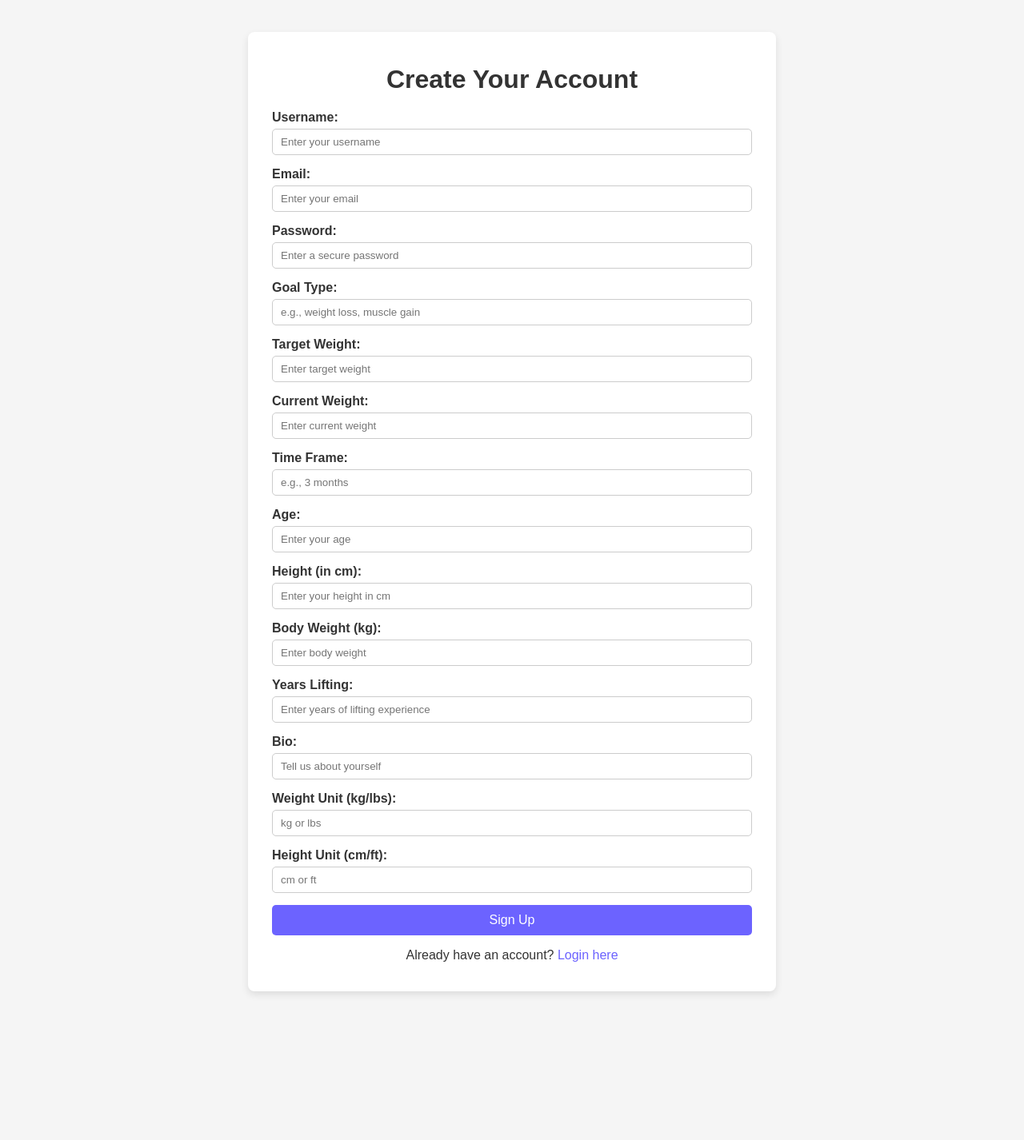
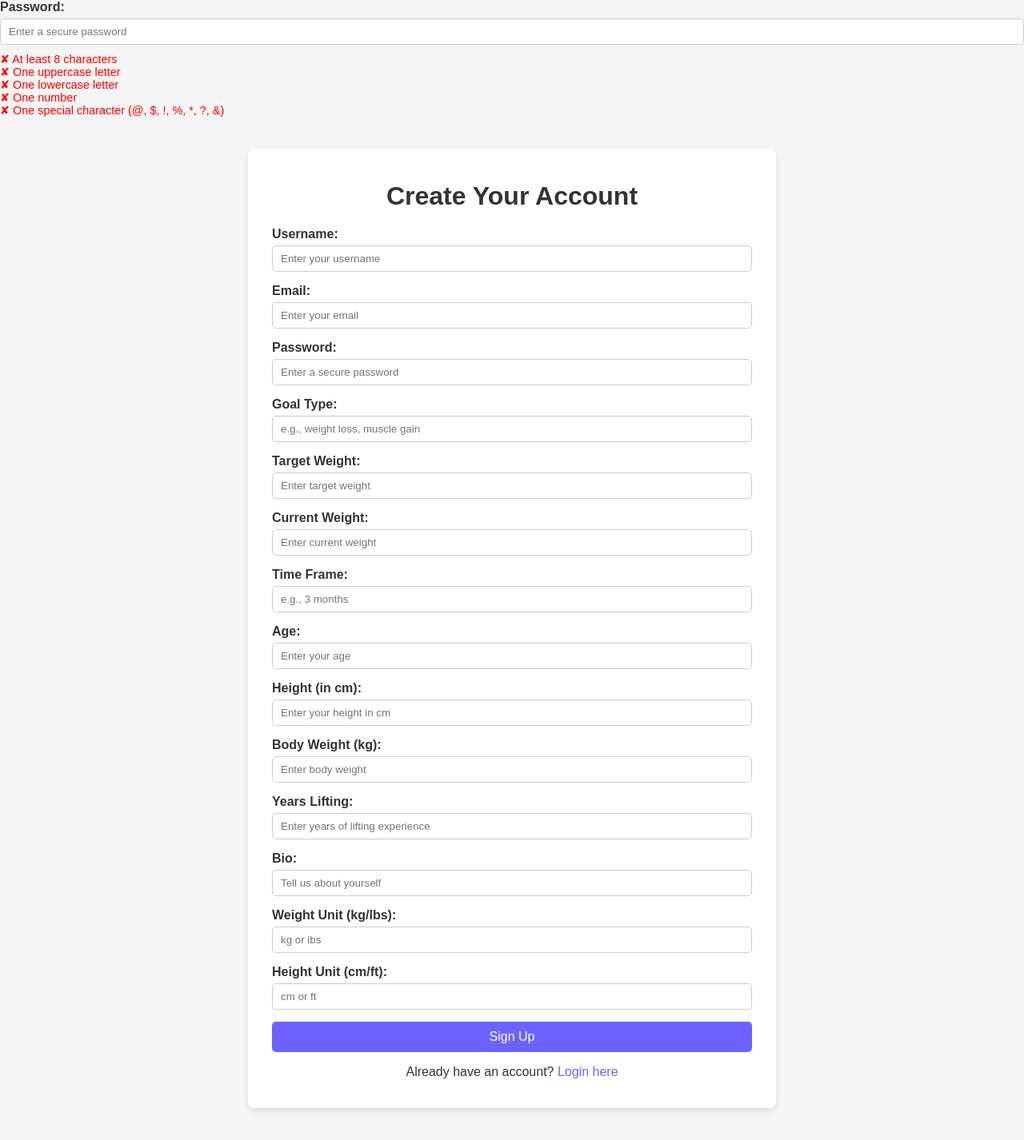
Before and after one commit to AhmadShah-1/CS546_Final_Project, a Node project: template views/signup.handlebars in a window 1280 px wide. Shown: the whole page at 80% size. Before the commit the page ends 1244 px from the top, so only its background shows below. Run offline with Node 20 templates, Linux system fonts and the light colour scheme; the template is opened without the code that fills it, so the values that code supplies are empty; some libraries are stand-ins or nearby versions.

Commit message:
Update signup.handlebars

```diff
--- a/views/signup.handlebars
+++ b/views/signup.handlebars
@@ -82,17 +82,38 @@
     </style>
 </head>
 
+</head>
+<div class="form-group">
+    <label for="password">Password:</label>
+    <input
+        type="password"
+        id="password"
+        name="password"
+        placeholder="Enter a secure password"
+        required
+        oninput="validatePassword()"
+    />
+    <ul id="password-requirements" style="font-size: 0.9em; color: #666; margin-top: 10px; list-style: none; padding: 0;">
+        <li id="length" style="color: red;">&#10008; At least 8 characters</li>
+        <li id="uppercase" style="color: red;">&#10008; One uppercase letter</li>
+        <li id="lowercase" style="color: red;">&#10008; One lowercase letter</li>
+        <li id="number" style="color: red;">&#10008; One number</li>
+        <li id="special" style="color: red;">&#10008; One special character (@, $, !, %, *, ?, &)</li>
+    </ul>
+</div>
 
 <script>
     function validatePassword() {
         const password = document.getElementById('password').value;
 
+        // Validation conditions
         const lengthCondition = password.length >= 8;
         const uppercaseCondition = /[A-Z]/.test(password);
         const lowercaseCondition = /[a-z]/.test(password);
         const numberCondition = /[0-9]/.test(password);
         const specialCharacterCondition = /[@$!%*?&]/.test(password);
 
+        // Update UI for each condition
         updateCondition('length', lengthCondition);
         updateCondition('uppercase', uppercaseCondition);
         updateCondition('lowercase', lowercaseCondition);
```
